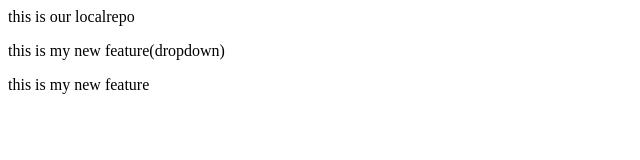
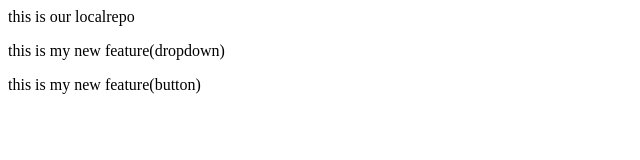
Before and after one commit to jeevan2304/localrepo, a plain HTML site: page index.html in a window 1280 px wide. Shown: the full height of the page, 0-640 px from the left. Drawn offline with Linux system fonts and the light colour scheme.

Commit message:
extra button

```diff
--- a/index.html
+++ b/index.html
@@ -1,3 +1,3 @@
 <p> this is our localrepo</p>
 <P>this is my new feature(dropdown)</P>
-<p>this is my new feature</p>
+<p>this is my new feature(button)</p>
```
